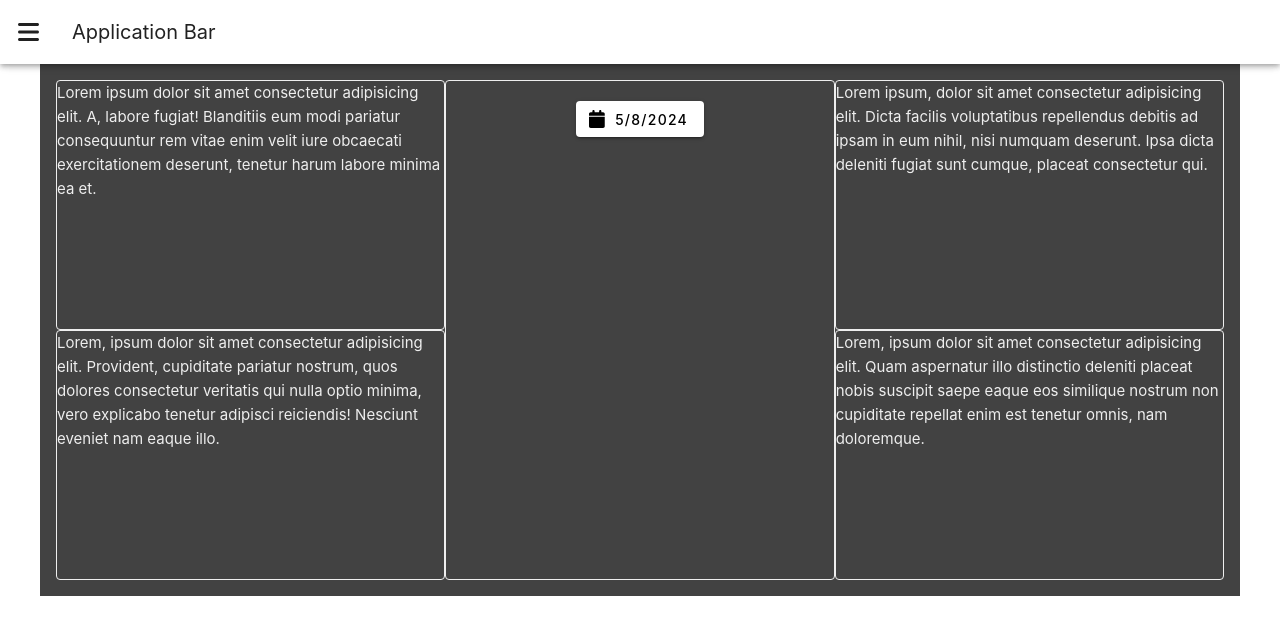
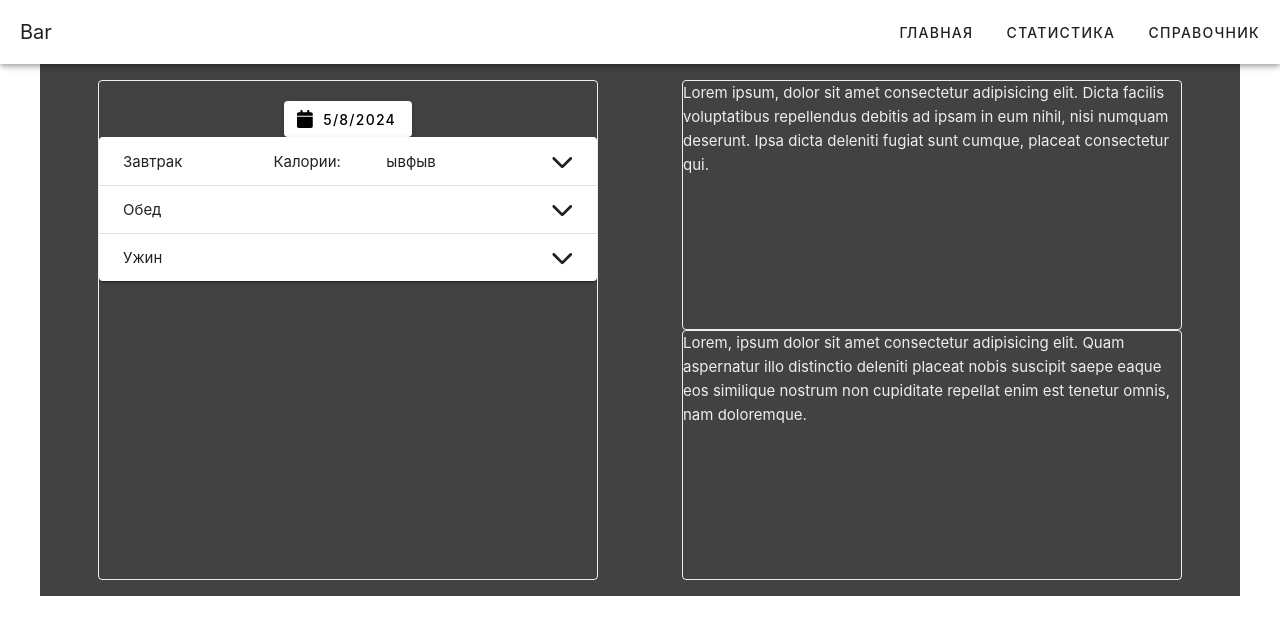
Before and after one commit to Lyashka/Healthy_lifestyle_Strapi, a Vue app: page / in a window 1280 px wide. Shown: the top 634 px of the page. Built offline with nearby package versions, Linux system fonts and the light colour scheme.

Commit message:
create components navigation and dayList

```diff
--- a/package.json
+++ b/package.json
@@ -29,6 +29,7 @@
     "eslint": "^8.57.0",
     "eslint-plugin-vue": "^9.23.0",
     "prettier": "^3.2.5",
+    "sass": "^1.77.0",
     "vite": "^5.2.8"
   }
 }
--- a/src/App.vue
+++ b/src/App.vue
@@ -1,17 +1,18 @@
 <template>
   <v-app>
     <v-app-bar>
-    <template v-slot:prepend>
-      <v-app-bar-nav-icon></v-app-bar-nav-icon>
-    </template>
-    <v-app-bar-title>Application Bar</v-app-bar-title>
+    <v-app-bar-title>Bar</v-app-bar-title>
 
     <template v-slot:append>
-      <v-btn icon="mdi-heart"></v-btn>
-
-      <v-btn icon="mdi-magnify"></v-btn>
-
-      <v-btn icon="mdi-dots-vertical"></v-btn>
+      <RouterLink class="closeStyle" to="/">
+        <v-btn >Главная</v-btn>
+      </RouterLink>
+      <RouterLink class="closeStyle" to="/Statistics">
+        <v-btn variant="text">Статистика</v-btn>
+      </RouterLink>
+      <RouterLink class="closeStyle" to="/Guide">
+        <v-btn >Справочник</v-btn>
+      </RouterLink>
     </template>
   </v-app-bar>
 
@@ -20,18 +21,16 @@
   </v-main>
 
   </v-app>
-
-      <!-- <nav>
-          <RouterLink to="/">Home</RouterLink>
-          <RouterLink to="/about">About</RouterLink>
-      </nav> -->
   </template>
 
 <script setup>
-import { RouterView } from 'vue-router'
+import { RouterView, RouterLink } from 'vue-router'
 // import SideNavigationMenu from '@/components/SideNavigationMenu.vue';
 </script>
 
-<style scoped>
-
+<style scoped lang="scss">
+.closeStyle{
+  text-decoration: none;
+  color: inherit;
+}
 </style>
--- a/src/router/index.js
+++ b/src/router/index.js
@@ -1,14 +1,27 @@
 import { createRouter, createWebHistory } from 'vue-router'
-import HomeView from '../views/HomeView.vue'
+
+const MainPage = () => import('../views/MainPage.vue')
+const StatisticsPage = () => import('../views/StatisticsPage.vue')
+const GuidePage = () => import('../views/GuidePage.vue')
 
 const router = createRouter({
   history: createWebHistory(import.meta.env.BASE_URL),
   routes: [
     {
       path: '/',
-      name: 'home',
-      component: HomeView
+      name: 'MainPage',
+      component: MainPage
     },
+    {
+      path: '/Statistics',
+      name: 'StatisticsPage',
+      component: StatisticsPage
+    },
+    {
+      path: '/Guide',
+      name: 'GuidePage',
+      component: GuidePage
+    }
 
   ]
 })
--- /dev/null
+++ b/src/views/GuidePage.vue
@@ -0,0 +1,13 @@
+<template>
+  <div>
+    GuidePage
+  </div>
+</template>
+
+<script setup>
+
+</script>
+
+<style scoped>
+
+</style>
--- a/src/views/HomeView.vue
+++ /dev/null
@@ -1,31 +0,0 @@
-<template>
-  <div class="mx-auto">
-    <v-container class="bg-surface-variant">
-    <v-row no-gutters>
-      <v-col >
-        <v-card max-width="500px" min-width="250px" height="250px" class="mx-auto" variant="outlined">Lorem ipsum dolor sit amet consectetur adipisicing elit. A, labore fugiat! Blanditiis eum modi pariatur consequuntur rem vitae enim velit iure obcaecati exercitationem deserunt, tenetur harum labore minima ea et.</v-card>
-        <v-card max-width="500px" min-width="250px" height="250px" class="mx-auto" variant="outlined">Lorem, ipsum dolor sit amet consectetur adipisicing elit. Provident, cupiditate pariatur nostrum, quos dolores consectetur veritatis qui nulla optio minima, vero explicabo tenetur adipisci reiciendis! Nesciunt eveniet nam eaque illo.</v-card>
-    </v-col>
-
-      <v-col>
-        <v-card max-width="500px" min-width="300px" height="500px" class="mx-auto" variant="outlined">
-          <SelectDate/>
-        </v-card>
-      </v-col>
-
-      <v-col>
-       <v-card max-width="500px" min-width="250px" height="250px" class="mx-auto" variant="outlined">Lorem ipsum, dolor sit amet consectetur adipisicing elit. Dicta facilis voluptatibus repellendus debitis ad ipsam in eum nihil, nisi numquam deserunt. Ipsa dicta deleniti fugiat sunt cumque, placeat consectetur qui.</v-card>
-        <v-card max-width="500px" min-width="250px" height="250px" class="mx-auto" variant="outlined">Lorem, ipsum dolor sit amet consectetur adipisicing elit. Quam aspernatur illo distinctio deleniti placeat nobis suscipit saepe eaque eos similique nostrum non cupiditate repellat enim est tenetur omnis, nam doloremque.</v-card>
-      </v-col>
-    </v-row>
-  </v-container>
-
-
-  </div>
-</template>
-
-<script setup>
-import SelectDate from '@/components/SelectDate.vue';
-
-
-</script>
--- /dev/null
+++ b/src/views/MainPage.vue
@@ -0,0 +1,112 @@
+<template>
+  <div class="mx-auto">
+    <v-container class="bg-surface-variant">
+    <v-row no-gutters>
+      <!-- <v-col >
+        <v-card max-width="500px" min-width="250px" height="250px" class="mx-auto" variant="outlined">Lorem ipsum dolor sit amet consectetur adipisicing elit. A, labore fugiat! Blanditiis eum modi pariatur consequuntur rem vitae enim velit iure obcaecati exercitationem deserunt, tenetur harum labore minima ea et.</v-card>
+        <v-card max-width="500px" min-width="250px" height="250px" class="mx-auto" variant="outlined">Lorem, ipsum dolor sit amet consectetur adipisicing elit. Provident, cupiditate pariatur nostrum, quos dolores consectetur veritatis qui nulla optio minima, vero explicabo tenetur adipisci reiciendis! Nesciunt eveniet nam eaque illo.</v-card>
+    </v-col> -->
+
+      <v-col>
+        <v-card max-width="500px" min-width="300px" height="500px" class="mx-auto" variant="outlined">
+          <SelectDate/>
+
+          <v-expansion-panels>
+
+            <!-- в отдельный компонент вывести -->
+            <v-expansion-panel>
+              <v-expansion-panel-title>
+                <v-row>
+                  <v-col cols="4">
+                    Завтрак
+                  </v-col>
+                  <v-col cols="3">
+                    Калории:
+                  </v-col>
+                  <v-col cols="3">
+                    ывфыв
+                  </v-col>
+                </v-row>
+              </v-expansion-panel-title>
+              <v-expansion-panel-text style="text-align: center">
+
+  <!-- ____________________________________________ -->
+                <div class="text-center pa-4">
+    <v-btn icon="$plus" size="small" @click="dialog = true"/>
+    <v-dialog
+      v-model="dialog"
+      width="auto"
+    >
+      <v-card
+        max-width="400"
+        min-height="600"
+        text="Your application will relaunch automatically after the update is complete."
+        title="Update in progress"
+      >
+        <template v-slot:actions>
+          <v-btn
+            text="Cancel"
+            @click="dialog = false"
+          />
+          <v-btn
+            class="ms-auto"
+            text="Ok"
+            @click="dialog = false"
+          />
+        </template>
+      </v-card>
+    </v-dialog>
+  </div>
+  <!-- ____________________________________________ -->
+
+                <!-- <v-btn icon="$plus" size="small"  /> -->
+                <v-row>
+                  <v-col cols="3">
+                    еда
+                  </v-col>
+                  <v-col cols="3">
+                    калории
+                  </v-col>
+                </v-row>
+
+
+              </v-expansion-panel-text>
+            </v-expansion-panel>
+
+            <v-expansion-panel
+              title="Обед"
+            >
+              <v-expansion-panel-text style="text-align: center">
+                <v-btn icon="$plus" size="small"  />
+              </v-expansion-panel-text>
+            </v-expansion-panel>
+
+            <v-expansion-panel
+              title="Ужин"
+            >
+              <v-expansion-panel-text style="text-align: center">
+                <v-btn icon="$plus" size="small"  />
+              </v-expansion-panel-text>
+            </v-expansion-panel>
+          </v-expansion-panels>
+
+        </v-card>
+      </v-col>
+
+      <v-col>
+       <v-card max-width="500px" min-width="250px" height="250px" class="mx-auto" variant="outlined">Lorem ipsum, dolor sit amet consectetur adipisicing elit. Dicta facilis voluptatibus repellendus debitis ad ipsam in eum nihil, nisi numquam deserunt. Ipsa dicta deleniti fugiat sunt cumque, placeat consectetur qui.</v-card>
+        <v-card max-width="500px" min-width="250px" height="250px" class="mx-auto" variant="outlined">Lorem, ipsum dolor sit amet consectetur adipisicing elit. Quam aspernatur illo distinctio deleniti placeat nobis suscipit saepe eaque eos similique nostrum non cupiditate repellat enim est tenetur omnis, nam doloremque.</v-card>
+      </v-col>
+    </v-row>
+  </v-container>
+
+
+  </div>
+</template>
+
+<script setup>
+import SelectDate from '@/components/SelectDate.vue';
+import { ref } from 'vue'
+
+const dialog = ref(false)
+</script>
--- /dev/null
+++ b/src/views/StatisticsPage.vue
@@ -0,0 +1,13 @@
+<template>
+<div>
+    Statistics
+</div>
+</template>
+
+<script setup>
+
+</script>
+
+<style scoped>
+
+</style>
```
Also changed, not shown: 1 other file (tests, documents, lock files or other folders).
